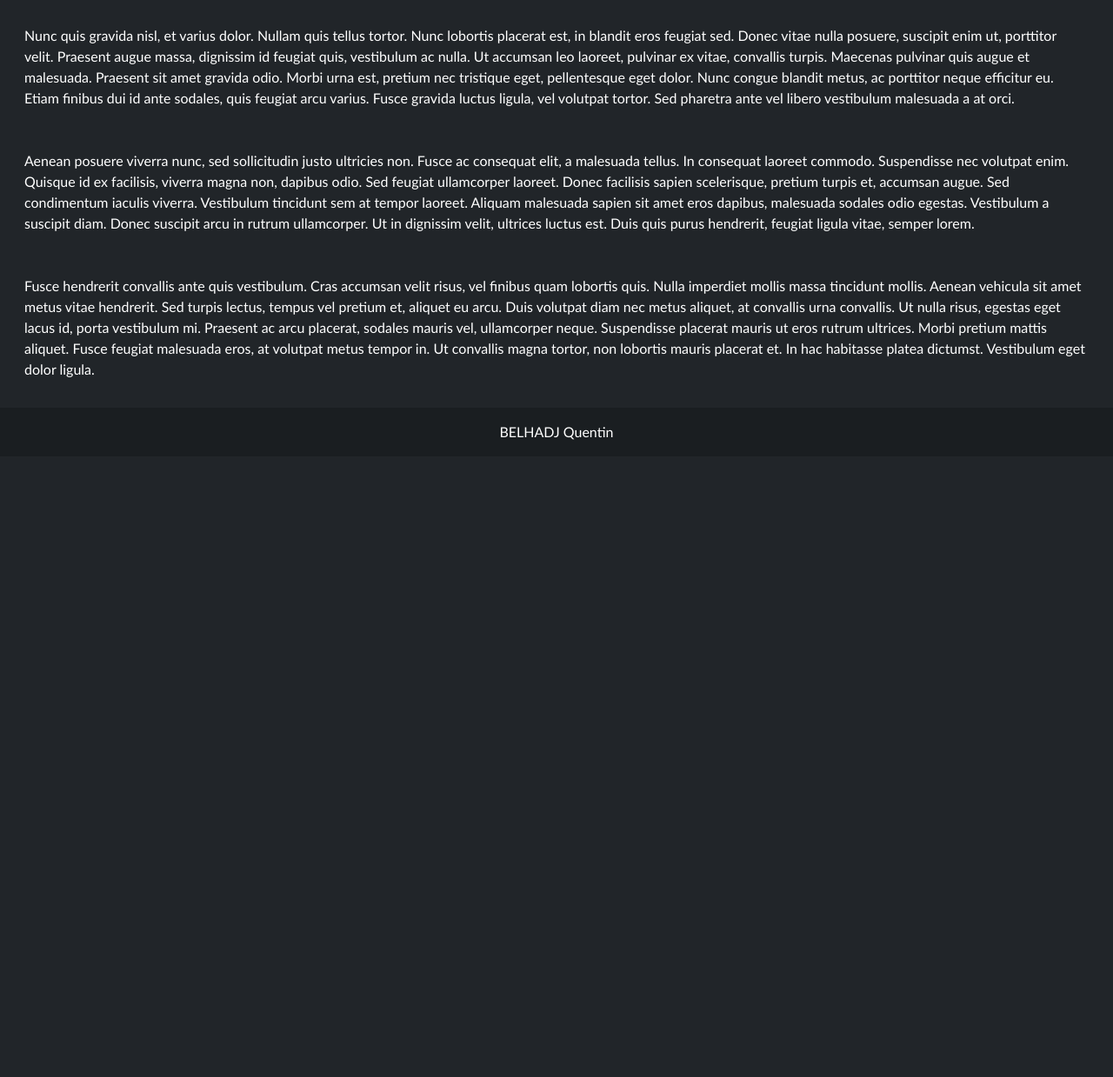
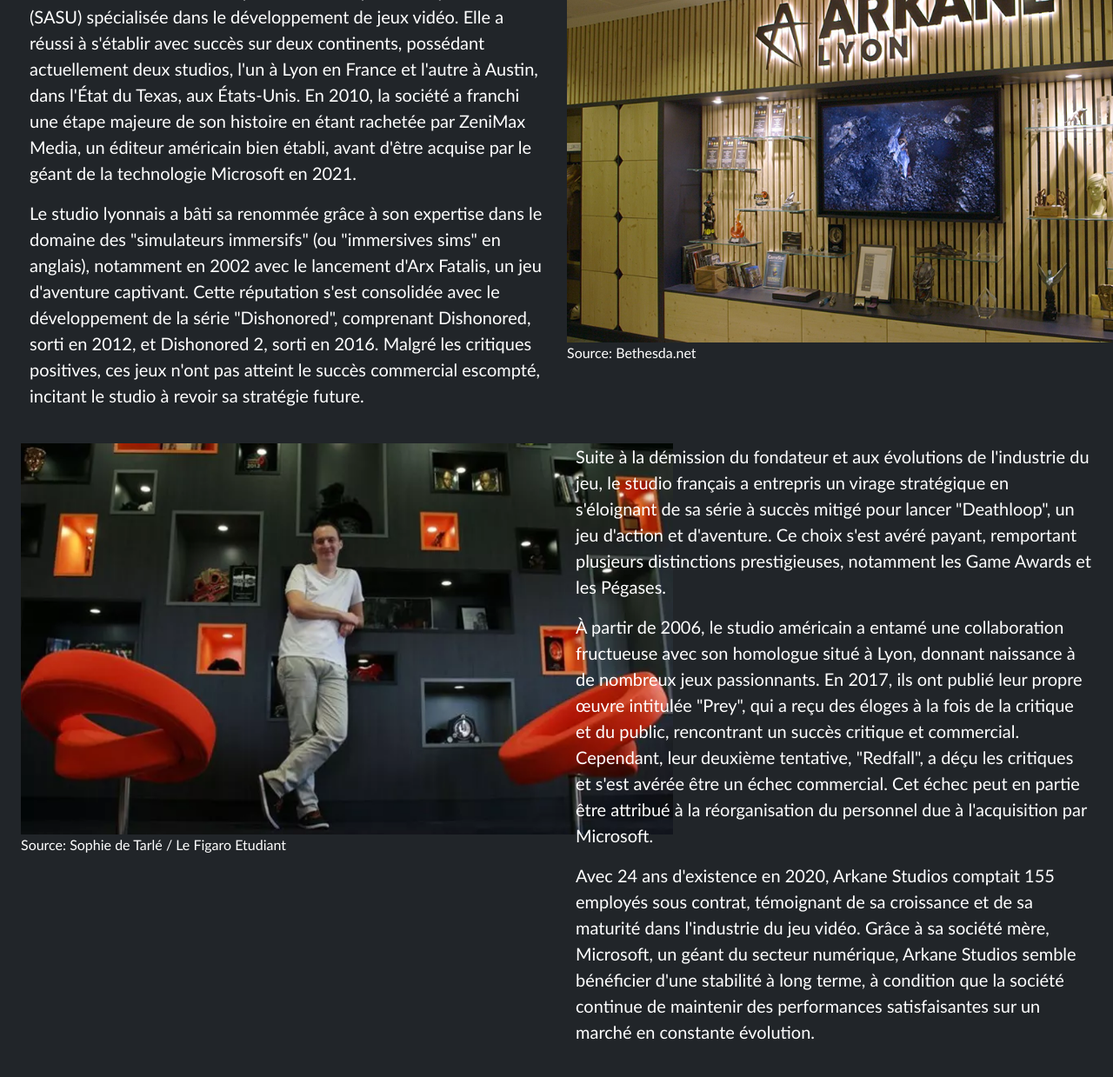
Before and after one commit to MaikenDANGELO/LesArkaneDuStudio, a plain HTML site: page presentation.html in a window 1280 px wide. Shown: the part 315-1554 px from the top of the page at 87% size. Before the commit the page ends 840 px from the top, so only its background shows below. Drawn offline with nearby package versions, Linux system fonts and the light colour scheme.

Commit message:
Page présentation quasi finie

```diff
--- a/presentation.html
+++ b/presentation.html
@@ -60,50 +60,83 @@
             </div>
         </div>
     </nav>
+    <div class="main container-fluid container-margin">
+        <h1>Présentation d'Arkane Studio</h1>
+        <h2 id="section-1"><br><br>Histoire</h2>
+        <div class="container-fluid">
+            <div class="row">
+                <div class="col-md-6 mb-4" data-aos="fade-right">
+                    <p class="text-left d-md-block main-text">
+                        Arkane Studios, fondée en France le 12 octobre 1999 par Raphaël Colantonio,
+                        est une Société par Actions Simplifiée Unipersonnelle (SASU) spécialisée
+                        dans le développement de jeux vidéo. Elle a réussi à s'établir avec succès sur deux continents,
+                        possédant actuellement deux studios, l'un à Lyon en France et l'autre à Austin, dans l'État du
+                        Texas,
+                        aux États-Unis. En 2010, la société a franchi une étape majeure de son histoire en étant
+                        rachetée par ZeniMax
+                        Media, un éditeur américain bien établi, avant d'être acquise par le géant de la technologie
+                        Microsoft en 2021.
+                    </p>
+                    <p class="text-left d-md-block main-text">
+                        Le studio lyonnais a bâti sa renommée grâce à son expertise dans le domaine des "simulateurs
+                        immersifs"
+                        (ou "immersives sims" en anglais), notamment en 2002 avec le lancement d'Arx Fatalis,
+                        un jeu d'aventure captivant. Cette réputation s'est consolidée avec le développement de la série
+                        "Dishonored",
+                        comprenant Dishonored, sorti en 2012, et Dishonored 2, sorti en 2016. Malgré les critiques
+                        positives,
+                        ces jeux n'ont pas atteint le succès commercial escompté, incitant le studio à revoir sa
+                        stratégie future.
+                    </p>
+                </div>
+                <div class="col-sm-6">
+                    <img src="images/Presentation/Arkane20_ArkHistory_Lyon.png" height="450" width="750"
+                        alt="Studio Arkane Lyon"><br>
+                    <p>Source: Bethesda.net</p>
+                </div>
+            </div>
+        </div>
+        <div class="container-fluid">
+            <div class="row">
+                <div class="col-md-6 mb-4" data-aos="fade-left">
+                    <img src="images/Presentation/XVMc0f7d182-f3f0-11e9-b674-fdd713f24429.webp" height="450"
+                        width="750" alt="Photo de Alexandre Maroukian au studio d'Arkane à Lyon">
+                    <p>Source: Sophie de Tarlé / Le Figaro Etudiant</p>
+                </div>
+                <div class="col-md-6 mb-4" data-aos="fade-right">
+                    <p class="text-left d-md-block main-text">
+                        Suite à la démission du fondateur et aux évolutions de l'industrie du jeu,
+                        le studio français a entrepris un virage stratégique en s'éloignant de sa série à succès mitigé
+                        pour lancer "Deathloop",
+                        un jeu d'action et d'aventure. Ce choix s'est avéré payant, remportant plusieurs distinctions
+                        prestigieuses,
+                        notamment les Game Awards et les Pégases.
+                    </p>
+                    <p class="text-left d-md-block main-text">
+                        À partir de 2006, le studio américain a entamé une collaboration fructueuse avec son homologue
+                        situé à Lyon,
+                        donnant naissance à de nombreux jeux passionnants. En 2017, ils ont publié leur propre œuvre
+                        intitulée "Prey",
+                        qui a reçu des éloges à la fois de la critique et du public, rencontrant un succès critique et
+                        commercial.
+                        Cependant, leur deuxième tentative, "Redfall", a déçu les critiques et s'est avérée être un
+                        échec commercial.
+                        Cet échec peut en partie être attribué à la réorganisation du personnel due à l'acquisition par
+                        Microsoft.
+                    </p>
+                    <p class="text-left d-md-block main-text">
 
-    <div class="container-fluid container-margin">
-        <p class="text-justify p-3">
-            Lorem ipsum dolor sit amet, consectetur adipiscing elit. Nullam efficitur lacus ut odio dapibus, ut
-            consectetur purus convallis. Sed libero ligula, tempus at felis quis, posuere gravida sapien. Suspendisse eu
-            nisl et dolor finibus posuere. Orci varius natoque penatibus et magnis dis parturient montes, nascetur
-            ridiculus mus. Quisque ac ligula elementum, venenatis felis a, porttitor dui. Nunc ullamcorper sapien nec
-            sem molestie vestibulum. Nulla massa nunc, egestas ac libero non, pellentesque tempor sem. Fusce vel
-            faucibus erat, ac placerat nisi. Nam eu tortor cursus odio luctus placerat et sit amet turpis.
+                        Avec 24 ans d'existence en 2020, Arkane Studios comptait 155 employés sous contrat,
+                        témoignant de sa croissance et de sa maturité dans l'industrie du jeu vidéo. Grâce à sa société
+                        mère,
+                        Microsoft, un géant du secteur numérique, Arkane Studios semble bénéficier d'une stabilité à
+                        long terme,
+                        à condition que la société continue de maintenir des performances satisfaisantes sur un marché
+                        en constante évolution.
                     </p>
-        <p class="text-justify p-3">
-            Donec tincidunt libero sit amet quam viverra, et semper dui euismod. Duis faucibus vitae neque at
-            consectetur. Proin sed elit accumsan, porta enim nec, sollicitudin ante. Duis tempor posuere magna eu
-            semper. Vivamus hendrerit id justo sit amet tempor. Praesent dui risus, sollicitudin ac facilisis sit amet,
-            ullamcorper eu nisl. In bibendum nisi et efficitur luctus. Mauris dignissim urna libero, non consectetur
-            sapien sagittis ac.
-        </p>
-        <p class="text-justify p-3">
-            Nunc quis gravida nisl, et varius dolor. Nullam quis tellus tortor. Nunc lobortis placerat est, in blandit
-            eros feugiat sed. Donec vitae nulla posuere, suscipit enim ut, porttitor velit. Praesent augue massa,
-            dignissim id feugiat quis, vestibulum ac nulla. Ut accumsan leo laoreet, pulvinar ex vitae, convallis
-            turpis. Maecenas pulvinar quis augue et malesuada. Praesent sit amet gravida odio. Morbi urna est, pretium
-            nec tristique eget, pellentesque eget dolor. Nunc congue blandit metus, ac porttitor neque efficitur eu.
-            Etiam finibus dui id ante sodales, quis feugiat arcu varius. Fusce gravida luctus ligula, vel volutpat
-            tortor. Sed pharetra ante vel libero vestibulum malesuada a at orci.
-        </p>
-        <p class="text-justify p-3">
-            Aenean posuere viverra nunc, sed sollicitudin justo ultricies non. Fusce ac consequat elit, a malesuada
-            tellus. In consequat laoreet commodo. Suspendisse nec volutpat enim. Quisque id ex facilisis, viverra magna
-            non, dapibus odio. Sed feugiat ullamcorper laoreet. Donec facilisis sapien scelerisque, pretium turpis et,
-            accumsan augue. Sed condimentum iaculis viverra. Vestibulum tincidunt sem at tempor laoreet. Aliquam
-            malesuada sapien sit amet eros dapibus, malesuada sodales odio egestas. Vestibulum a suscipit diam. Donec
-            suscipit arcu in rutrum ullamcorper. Ut in dignissim velit, ultrices luctus est. Duis quis purus hendrerit,
-            feugiat ligula vitae, semper lorem.
-        </p>
-        <p class="text-justify p-3">
-            Fusce hendrerit convallis ante quis vestibulum. Cras accumsan velit risus, vel finibus quam lobortis quis.
-            Nulla imperdiet mollis massa tincidunt mollis. Aenean vehicula sit amet metus vitae hendrerit. Sed turpis
-            lectus, tempus vel pretium et, aliquet eu arcu. Duis volutpat diam nec metus aliquet, at convallis urna
-            convallis. Ut nulla risus, egestas eget lacus id, porta vestibulum mi. Praesent ac arcu placerat, sodales
-            mauris vel, ullamcorper neque. Suspendisse placerat mauris ut eros rutrum ultrices. Morbi pretium mattis
-            aliquet. Fusce feugiat malesuada eros, at volutpat metus tempor in. Ut convallis magna tortor, non lobortis
-            mauris placerat et. In hac habitasse platea dictumst. Vestibulum eget dolor ligula.
-        </p>
+                </div>
+            </div>
+        </div>
     </div>
         <footer class="bg-dark text-center text-white ">
             <div class="text-center p-3" style="background-color: rgba(0, 0, 0, 0.2);">
@@ -115,5 +148,4 @@
         <script src="script.js"></script>
 
 </body>
-
 </html>
```
Also changed, not shown: images/Presentation/Arkane20_ArkHistory_Lyon.png (added), images/Presentation/XVMc0f7d182-f3f0-11e9-b674-fdd713f24429.webp (added). Lines whose indentation alone changed are shown as unchanged.
